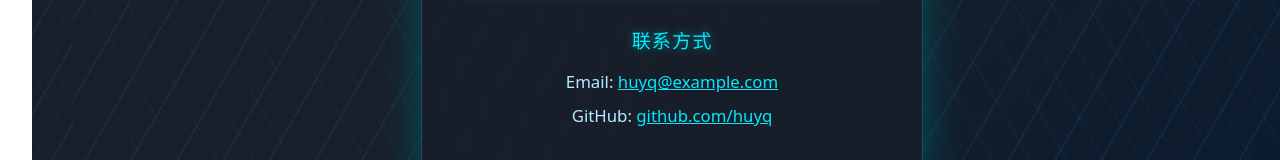
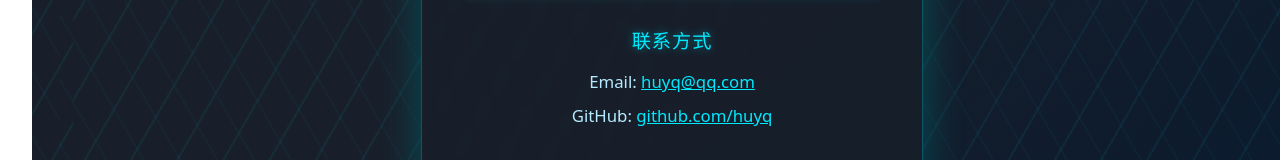
Before and after one commit to huyq84/huyq84.github.io, a React (Vite) app: page / in a window 1280 px wide. Shown: the part 601-761 px from the top of the page. Built offline with nearby package versions, Linux system fonts and the light colour scheme.

Commit message:
Update HomePage.tsx

```diff
--- a/src/pages/HomePage.tsx
+++ b/src/pages/HomePage.tsx
@@ -25,7 +25,7 @@
         <div className="homepage-section">
           <h2>联系方式</h2>
           <ul className="homepage-contact">
-            <li>Email: <a href="mailto:huyq@example.com">huyq@example.com</a></li>
+            <li>Email: <a href="mailto:huyq@example.com">huyq@qq.com</a></li>
             <li>GitHub: <a href="https://github.com/huyq" target="_blank" rel="noopener noreferrer">github.com/huyq</a></li>
           </ul>
         </div>
```
